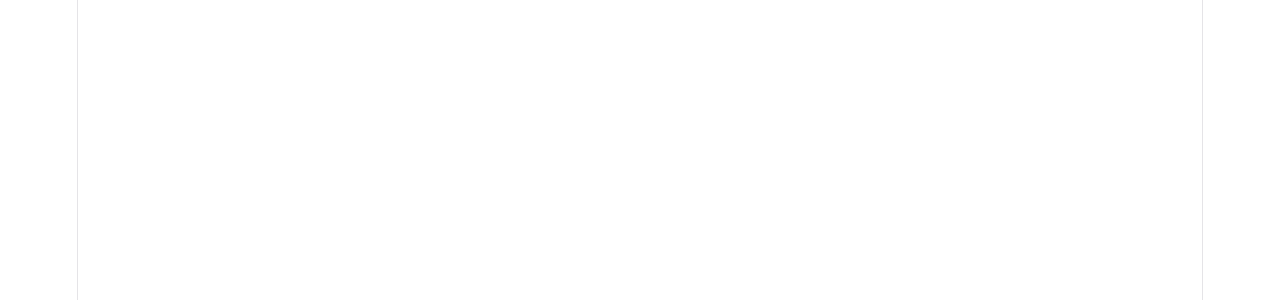
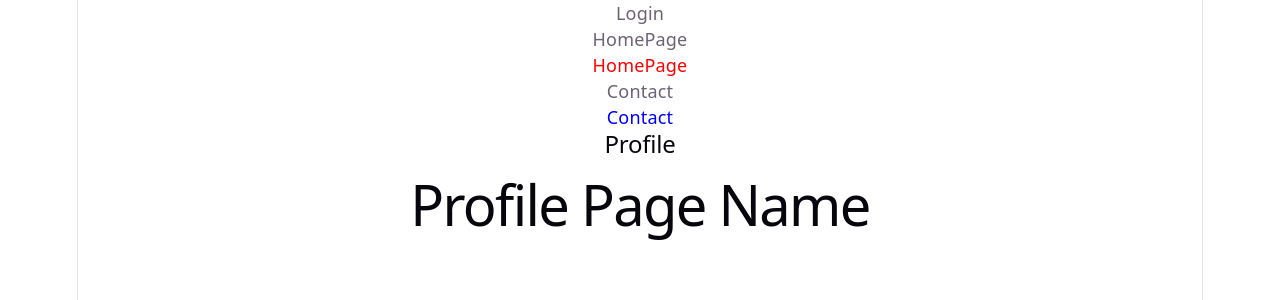
Before and after one commit to devendrakumarkr/Javascript_CoreB, a React (Vite) app in the folder reactapp/: page /homepage in a window 1280 px wide. Before the commit this address had no page. Shown: the top 300 px of the page. Built offline with nearby package versions, Linux system fonts and the light colour scheme.

Commit message:
routing code

```diff
--- a/reactapp/src/App.jsx
+++ b/reactapp/src/App.jsx
@@ -8,18 +8,23 @@
 import HomePage from './component/HomePage'
 import Contact from './component/Contact'
 import { Route, Routes } from 'react-router-dom'
+import Profile from './component/Profile'
 
 
 function App() {
   const [count, setCount] = useState(0)
+  const name="Profile Page Name"
 
 
   return (
     <>
 
       <Routes>
-        <Route path='/' element={<><HomePage/><Sample/></>}/>
+        <Route path='homepage' element={<HomePage name={name}/>}>
+          <Route path='sample' element={<Sample/>}/>
+        </Route>
         <Route path='/contact' element={<Contact/>}/>
+        <Route path='/profile/:username' element={<Profile/>}/>
       </Routes>
     </>
   )
--- a/reactapp/src/component/Contact.jsx
+++ b/reactapp/src/component/Contact.jsx
@@ -1,9 +1,12 @@
 import React, {useState} from 'react'
+import { useNavigate } from 'react-router-dom'
 
 function Contact() {
     const [name,setName]=useState("")
     const [email,setEmail]=useState("")
     const [message,setMessage]=useState("")
+
+    const navigate=useNavigate()
 
     const handleSubmit = (data) => {
         event.preventDefault();
@@ -11,8 +14,8 @@
           console.log("Name:", name)
           console.log("Email", email)
           console.log("Message", message)
-
           console.log(data)
+          navigate("/")
         }else{
           alert("Please enter a valid email address")
         }
--- a/reactapp/src/component/HomePage.jsx
+++ b/reactapp/src/component/HomePage.jsx
@@ -1,7 +1,8 @@
 import React,{useState} from 'react'
-import { Link } from 'react-router-dom'
+import { Link, NavLink } from 'react-router-dom'
+import Profile from './Profile'
 
-function HomePage() {
+function HomePage({name}) {
     const [login, setLogin] = useState(false)
 //   if(login){
 //     return<><button onClick={()=>setLogin(false)}>Logout</button></>
@@ -13,9 +14,12 @@
     <>
     {login?<button onClick={()=>setLogin(false)}>Logout</button>:<button onClick={()=>setLogin(true)}>Login</button>}
     <ul>
-      <li><Link to="/">HomePage</Link></li>
+      <li><Link to="/homepage">HomePage</Link></li>
+      <li><NavLink to="/homepage" style={({isActive})=>({color:isActive?"red":"blue"})}>HomePage</NavLink></li>
       <li><Link to="/contact">Contact</Link></li>
+      <li><NavLink to="/contact" style={({isActive})=>({color:isActive?"red":"blue"})}>Contact</NavLink></li>
     </ul>
+      <Profile name={name} />
     </>
   )
 }
--- /dev/null
+++ b/reactapp/src/component/Profile.jsx
@@ -0,0 +1,15 @@
+import React from 'react'
+import { useParams } from 'react-router-dom'
+
+function Profile({name}) {
+    const {username}=useParams()
+  return (
+    <div>
+      <h2>Profile</h2>
+      <h1>{username}</h1>
+      <h1>{name}</h1>
+    </div>
+  )
+}
+
+export default Profile
```
